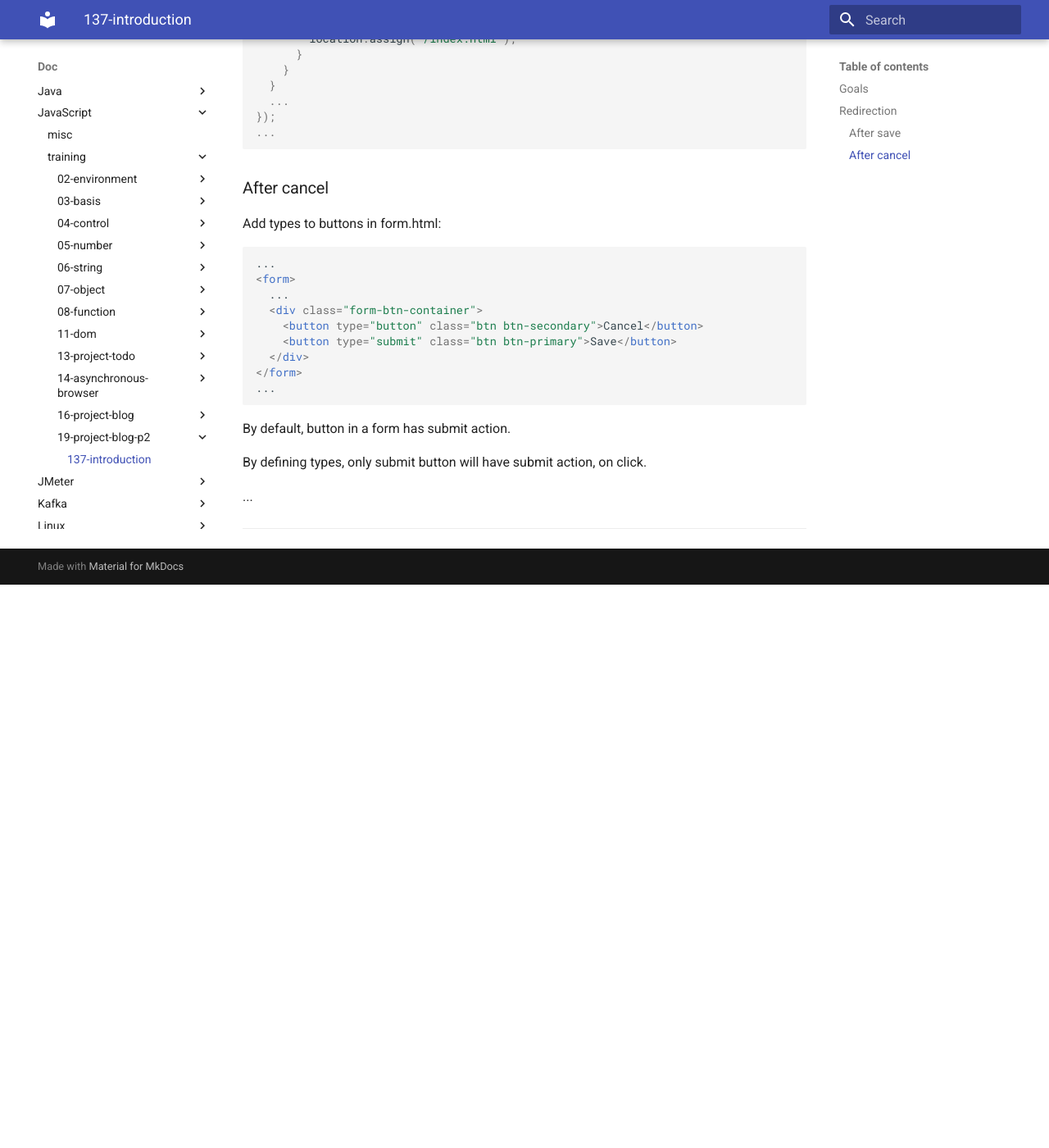
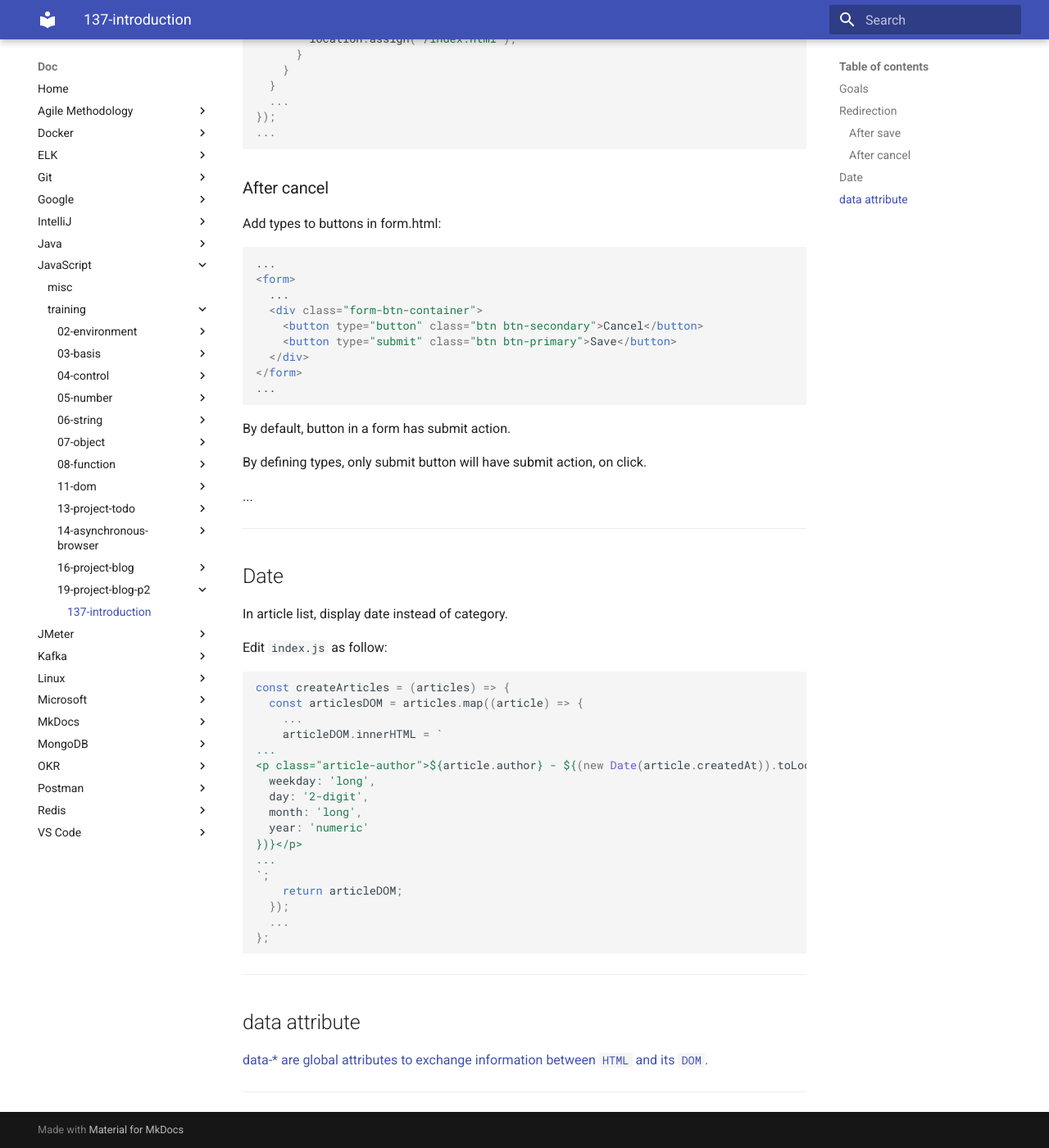
Before and after one commit to oldu73/doc, an MkDocs documentation site: the page built from docs/javascript/training/19-project-blog-p2/137-introduction.md, in a window 1280 px wide and 1400 px high, scrolled down 1091 px. Shown: the whole window at 82% size. Built offline with MkDocs 1.6.1 and Material for MkDocs 9.7.7, drawn with Linux system fonts in a browser that asks for light colours; before the commit the page ends 1804 px from its top, so only the background shows below that.

Commit message:
js training blog project part 2 introduction done

````diff
--- a/docs/javascript/training/19-project-blog-p2/137-introduction.md
+++ b/docs/javascript/training/19-project-blog-p2/137-introduction.md
@@ -73,3 +73,37 @@
 ...
 
 ---
+
+## Date
+
+In article list, display date instead of category.
+
+Edit `index.js` as follow:
+
+```js
+const createArticles = (articles) => {
+  const articlesDOM = articles.map((article) => {
+    ...
+    articleDOM.innerHTML = `
+...
+<p class="article-author">${article.author} - ${(new Date(article.createdAt)).toLocaleDateString("fr-CH", {
+  weekday: 'long',
+  day: '2-digit',
+  month: 'long',
+  year: 'numeric'
+})}</p>
+...
+`;
+    return articleDOM;
+  });
+  ...
+};
+```
+
+---
+
+## data attribute
+
+[data-* are global attributes to exchange information between `HTML` and its `DOM`.](https://developer.mozilla.org/en-US/docs/Web/HTML/Global_attributes/data-*#:~:text=Voir%20aussi-,data-*,peut%20manipuler%20avec%20des%20scripts.)
+
+---
````
